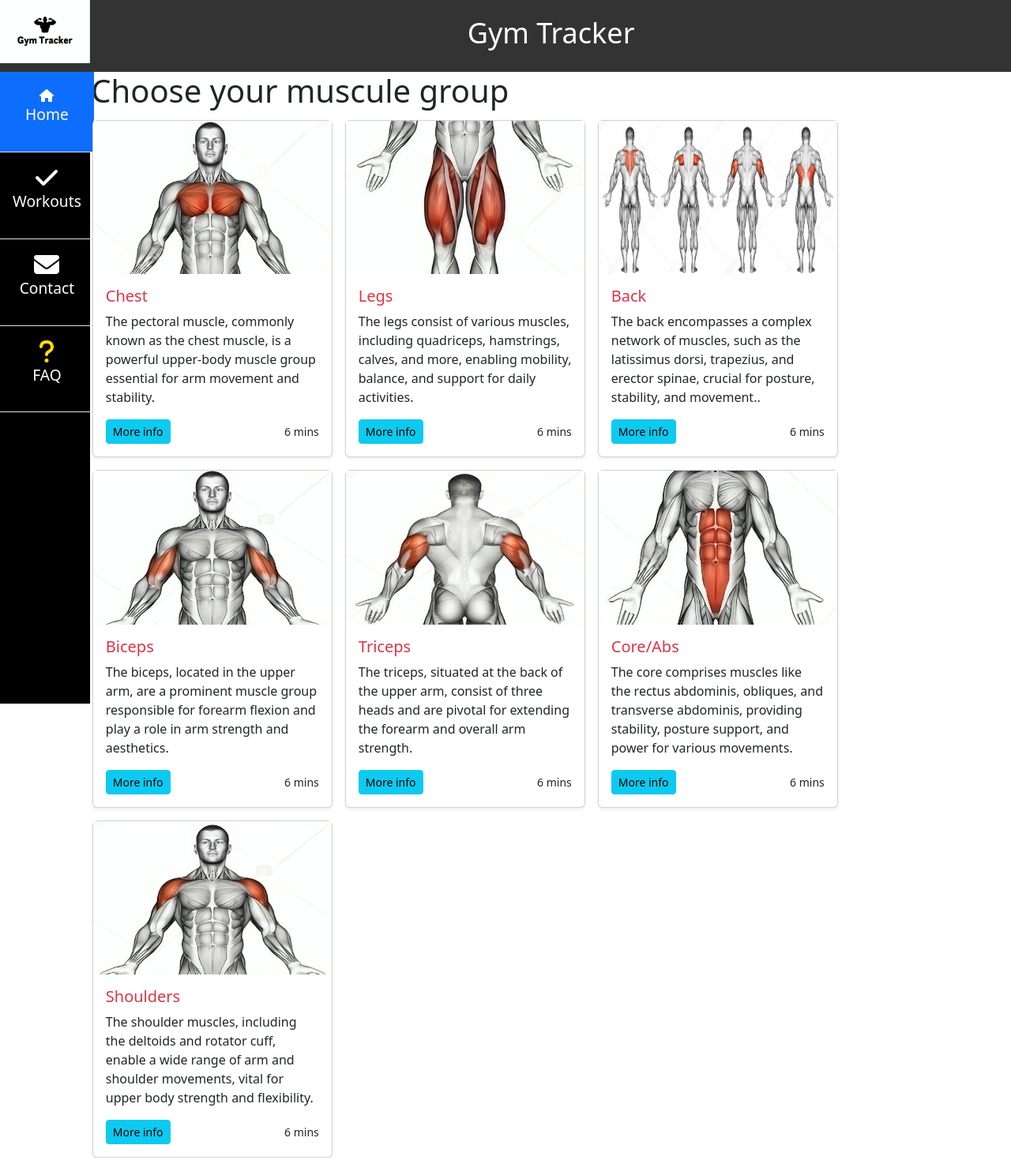
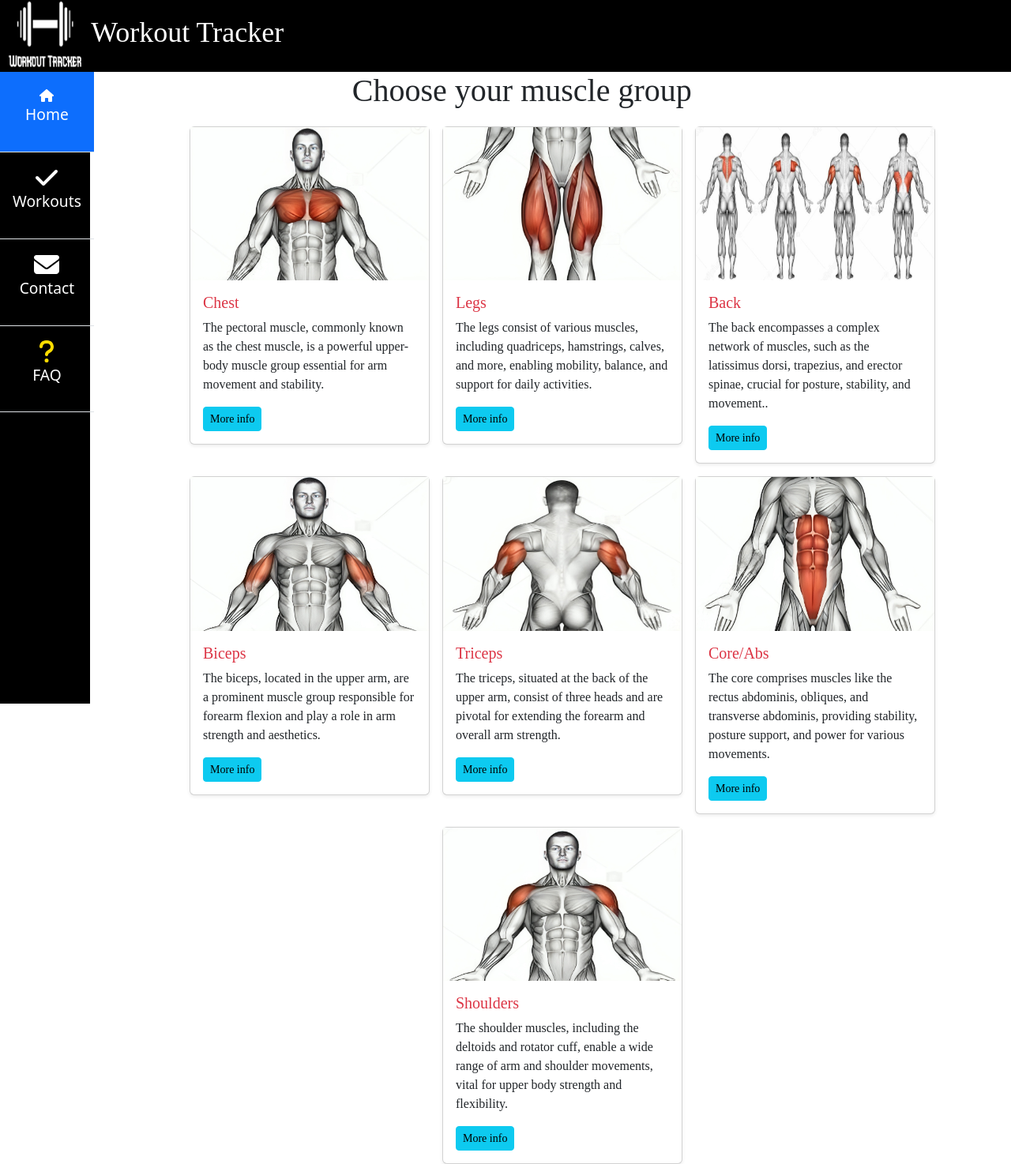
Before and after one commit to MihaiMree/projectgym, a PHP site: page /home.php in a window 1280 px wide. Shown: the whole page at 79% size. Run offline with PHP 8.4, Linux system fonts and the light colour scheme; some libraries are stand-ins or nearby versions.

Commit message:
betermaken

```diff
--- a/assets/style/style.css
+++ b/assets/style/style.css
@@ -5,9 +5,16 @@ body,html {
 }
 .main{
     position: absolute;
+    text-align: center;
+    left: 7.3rem;
+    font-family: Copperplate;
+}
+@media screen and (min-width: 500px) {
+    .main{
+        width: 85vw;
+    }
+}
 
-    left: 7.2rem;
-}
 .side-bar{
     width: 7.1rem;
     height: 100vh;
@@ -28,10 +35,17 @@ body,html {
 
 }
 header {
-    background-color: #333;
-    color: #fff;
+    background-color: black;
+    color: white;
     text-align: center;
     padding: 20px 0; /* Add some top and bottom padding for spacing */
+    font-family: Copperplate;
+}
+@media screen and (min-width: 500px){
+    header{
+       text-align: left ;
+
+    }
 }
 
 .logo h1 {
@@ -41,18 +55,27 @@ header {
 .logo-too{
     position: fixed;
     z-index: 0;
-    height: 10vh;
+    height: 6rem;
     width:7.1rem;
     left:0vw;
     top:0vw;
 }
+
 
 .legs{
     position: absolute;
     width: 75vw ;
     height: 20vh;
     left: 7.3rem;
-    top: 19vh;
+    top: 10rem;
+    justify-content: center;
+    font-family: Copperplate;
+
+}
+@media screen and (min-width: 420px) {
+    .legs{
+        left: 15rem;
+    }
 }
 .group{
     width:100%;
--- a/home.php
+++ b/home.php
@@ -17,8 +17,8 @@
     <header>
         <div class="logo">
 
-            <h1>Gym Tracker</h1>
-            <img class="logo-too" src="assets/img/logo2.png">
+            <h1>Workout Tracker</h1>
+            <img class="logo-too" src="assets/img/logo.png">
         </div>
     </header>
 
@@ -26,7 +26,7 @@
 
 
 <h1 class="main">
-    Choose your muscule group
+    Choose your muscle group
 </h1>
 
 <div class="d-flex flex-column flex-shrink-0 bg-black side-bar" >
@@ -80,7 +80,6 @@
                         <div class="btn-group">
                             <button type="button" class="btn btn-sm btn-info">More info</button>
                         </div>
-                        <small class="text-body-secondary">6 mins</small>
                     </div>
                 </div>
             </rect></div>
@@ -97,7 +96,6 @@
                         <div class="btn-group">
                             <button type="button" class="btn btn-sm btn-info">More info</button>
                         </div>
-                        <small class="text-body-secondary">6 mins</small>
                     </div>
                 </div>
             </rect></div>
@@ -115,7 +113,6 @@
                         <div class="btn-group">
                             <button type="button" class="btn btn-sm btn-info">More info</button>
                         </div>
-                        <small class="text-body-secondary">6 mins</small>
                     </div>
                 </div>
             </rect></div>
@@ -125,8 +122,6 @@
             <img src="assets/img/bicep.png" alt="Bootstrap"  class="group2" focusable="false">
             <title>Placeholder</title>
             <rect width="50" height="100%" fill="#55595c"><text x="50%" y="50%" fill="#eceeef" dy=".3em"></text>
-
-
                 <div class="card-body">
                     <h5 class="card-title text-danger">Biceps</h5>
                     <p class="card-text">The biceps, located in the upper arm, are a prominent muscle group responsible for forearm flexion and play a role in arm strength and aesthetics.</p>
@@ -134,7 +129,6 @@
                         <div class="btn-group">
                             <button type="button" class="btn btn-sm btn-info">More info</button>
                         </div>
-                        <small class="text-body-secondary">6 mins</small>
                     </div>
                 </div>
             </rect></div>
@@ -153,7 +147,6 @@
                         <div class="btn-group">
                             <button type="button" class="btn btn-sm btn-info">More info</button>
                         </div>
-                        <small class="text-body-secondary">6 mins</small>
                     </div>
                 </div>
             </rect></div>
@@ -172,7 +165,6 @@
                         <div class="btn-group">
                             <button type="button" class="btn btn-sm btn-info">More info</button>
                         </div>
-                        <small class="text-body-secondary">6 mins</small>
                     </div>
                 </div>
             </rect></div>
@@ -191,7 +183,6 @@
                         <div class="btn-group">
                             <button type="button" class="btn btn-sm btn-info">More info</button>
                         </div>
-                        <small class="text-body-secondary">6 mins</small>
                     </div>
                 </div>
             </rect></div>
```
Also changed, not shown: work.php (+7 -3 lines), assets/img/logo.png (added).
